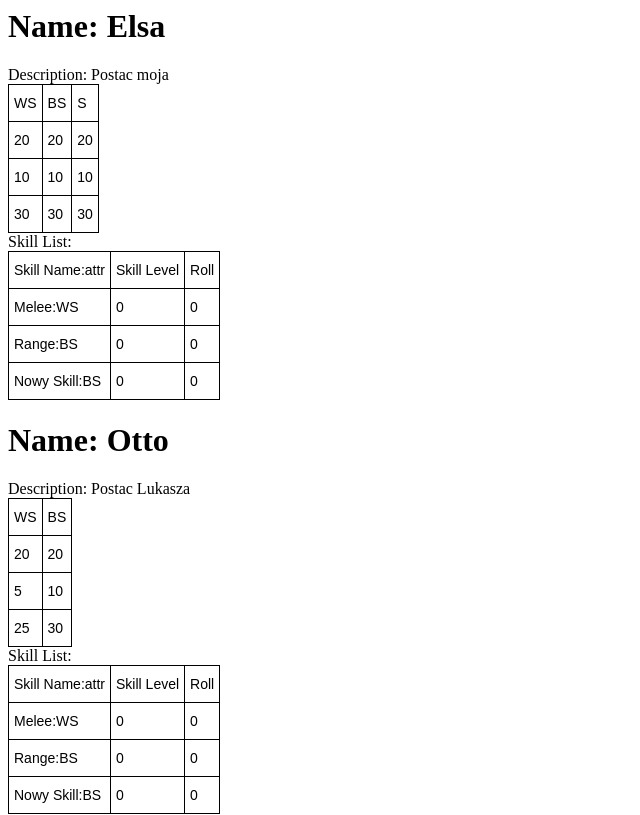
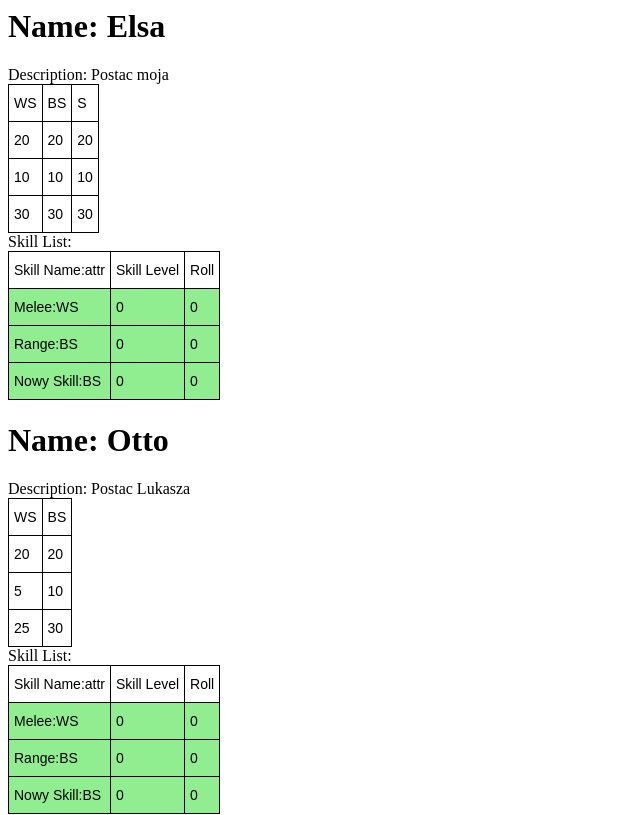
Before and after one commit to hiddenratel/angular-hcdvlt, an Angular app: page / in a window 1280 px wide. Shown: the top 815 px of the page, without its empty margins (0-640 px from the left). Built offline with nearby package versions, Linux system fonts and the light colour scheme.

Commit message:
4 files modified

```diff
--- a/src/app/char-skills.component.css
+++ b/src/app/char-skills.component.css
@@ -1,4 +1,6 @@
 .tg  {border-collapse:collapse;border-spacing:0;}
 .tg td{font-family:Arial, sans-serif;font-size:14px;padding:10px 5px;border-style:solid;border-width:1px;overflow:hidden;word-break:normal;border-color:black;}
 .tg th{font-family:Arial, sans-serif;font-size:14px;font-weight:normal;padding:10px 5px;border-style:solid;border-width:1px;overflow:hidden;word-break:normal;border-color:black;}
+.tg .tg-mnhx{background-color:lightcoral;text-align:left;vertical-align:top}
 .tg .tg-0lax{text-align:left;vertical-align:top}
+.tg .tg-kd4e{background-color:lightgreen;text-align:left;vertical-align:top}
--- a/src/app/char-skills.component.html
+++ b/src/app/char-skills.component.html
@@ -5,8 +5,8 @@
     <th>Roll</th>
   </tr>
   <tr *ngFor="let skill of skills">
-    <th class="tg-0lax">{{skill.name}}:{{skill.attrKey}}</th>
-    <th class="tg-0lax">{{skill.level}}</th>
-    <th class="tg-0lax" (click)="onRoll(skill)">{{skill.roll}}</th>
+    <th class={{getCssClass(skill)}}>{{skill.name}}:{{skill.attrKey}}</th>
+    <th class={{getCssClass(skill)}}>{{skill.level}}</th>
+    <th class={{getCssClass(skill)}} (click)="onRoll(skill)">{{skill.roll}}</th>
   </tr>
 </table>
--- a/src/app/char-skills.component.ts
+++ b/src/app/char-skills.component.ts
@@ -1,5 +1,6 @@
 import { Component,Input } from '@angular/core';
 import { Skill } from './model/skill';
+import { Attribute } from './model/attribute';
 
 @Component({
   selector: 'char-skills',
@@ -10,9 +11,26 @@ import { Skill } from './model/skill';
 export class CharSkillsComponent{
   @Input()
   skills: Array<Skill>;
+  @Input()
+  attributes:Array<Attribute>;
 
   onRoll(skill){
     skill.roll=randomIntFromInterval(0,100);
+  }
+  getCssClass(skill:Skill){
+    for(let attribute of this.attributes){
+      if(attribute.key==skill.attrKey)
+      {
+         if(attribute.currentValue>=skill.roll)
+         return "tg-kd4e";
+         else
+         return "tg-mnhx";
+      }
+
+
+    }
+    // return "tg-kd4e";
+    return "tg-0lax";
   }
 };
 
--- a/src/app/char-view.component.html
+++ b/src/app/char-view.component.html
@@ -3,5 +3,5 @@
 <div>Description: {{char.description}}</div>
 <char-attr [attributes]="char.attributes"></char-attr>
 <div>Skill List:
-<char-skills [skills]="char.skills"></char-skills>
+<char-skills [attributes]="char.attributes" [skills]="char.skills"></char-skills>
 </div>
```
